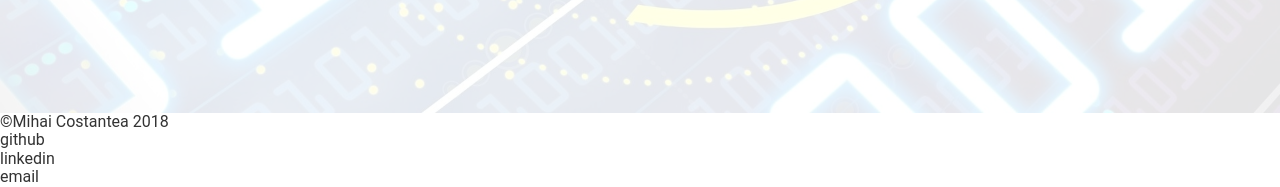
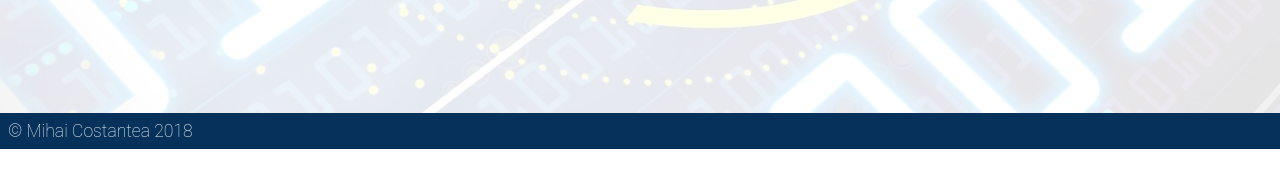
Before and after one commit to cosmihai/my-portofolio, a website: page app/index.html in a window 1280 px wide. Shown: the part 2765-2952 px from the top of the page. After the commit the page ends 2914 px from the top, so only its background shows below. Drawn offline with Linux system fonts and the light colour scheme.

Commit message:
site-footer

```diff
--- /dev/null
+++ b/app/assets/styles/modules/_site-footer.css
@@ -0,0 +1,11 @@
+.site-footer {
+  background-color: $mainBlue;
+  color: #FFF;
+  padding: .5rem;
+  font-size: .8rem;
+  font-weight: 200;
+
+  @mixin atMedium {
+    font-size: 1.1rem;
+  }
+}
--- a/app/assets/styles/style.css
+++ b/app/assets/styles/style.css
@@ -12,3 +12,4 @@
 @import "modules/_site-header";
 @import "modules/_primary-nav";
 @import "modules/_reveal-item";
+@import "modules/_site-footer";
--- a/app/index.html
+++ b/app/index.html
@@ -153,13 +153,8 @@
 
   </div>
 
-  <footer>
-    &copy;Mihai Costantea 2018
-    <ul>
-      <li>github</li>
-      <li>linkedin</li>
-      <li>email</li>
-    </ul>
+  <footer class="site-footer">
+    &copy; Mihai Costantea 2018
   </footer>
 
   <script src="temp/scripts/App.js"></script>
--- a/app/temp/styles/style.css
+++ b/app/temp/styles/style.css
@@ -1053,3 +1053,18 @@ a {
     -webkit-transform: scale(1);
             transform: scale(1)
   }
+
+.site-footer {
+  background-color: #05315a;
+  color: #FFF;
+  padding: .5rem;
+  font-size: .8rem;
+  font-weight: 200;
+}
+
+@media (min-width: 800px) {
+
+.site-footer {
+    font-size: 1.1rem
+}
+  }
```
